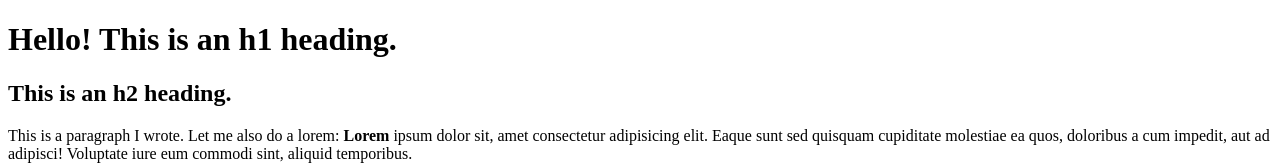
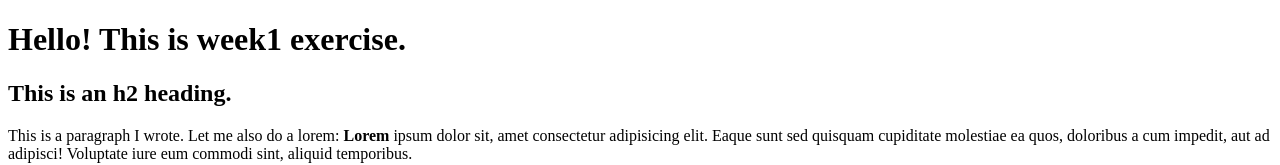
Before and after one commit to SamymMohibby/FrontEndLUT, a plain HTML site: page index.html in a window 1280 px wide. Shown: the top 165 px of the page. Drawn offline with Linux system fonts and the light colour scheme.

Commit message:
Clarified that it is wee 1's exercise

```diff
--- a/index.html
+++ b/index.html
@@ -7,7 +7,7 @@
 </head>
 <body>
     <h1>
-        Hello! This is an h1 heading.
+        Hello! This is week1 exercise.
     </h1>
 
     <h2>
```
